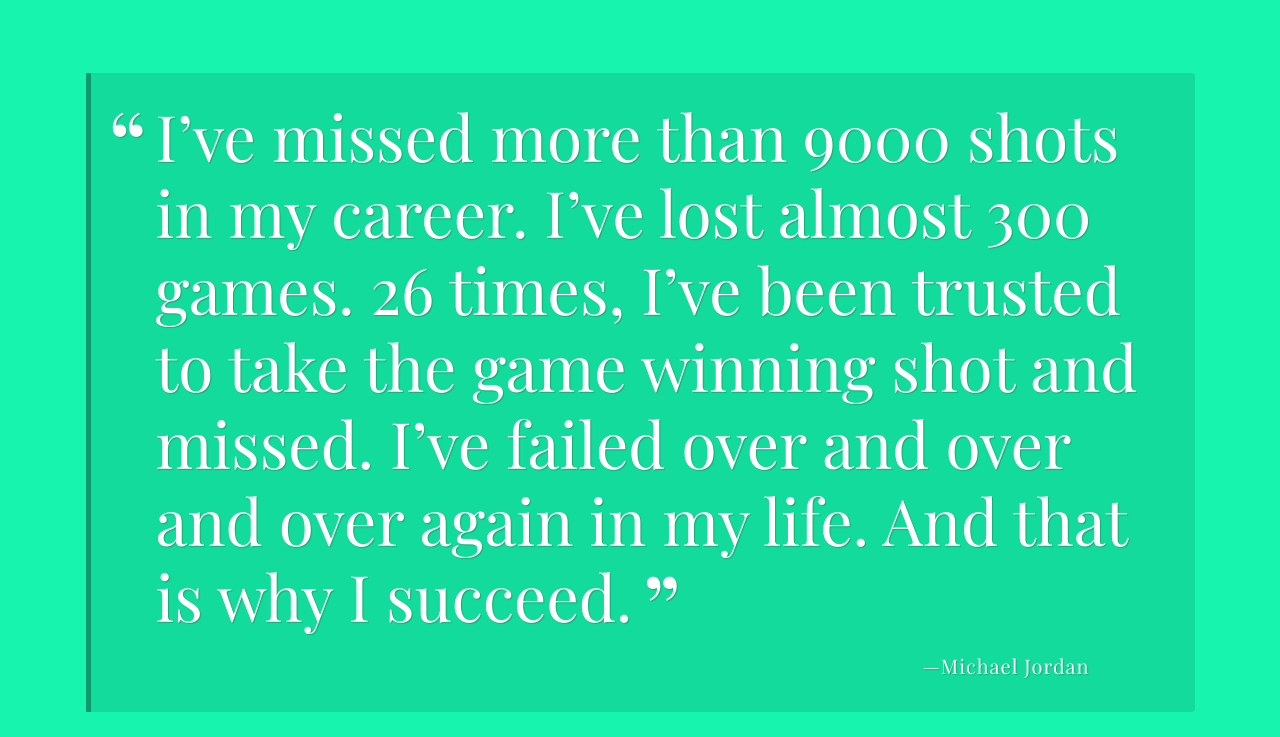
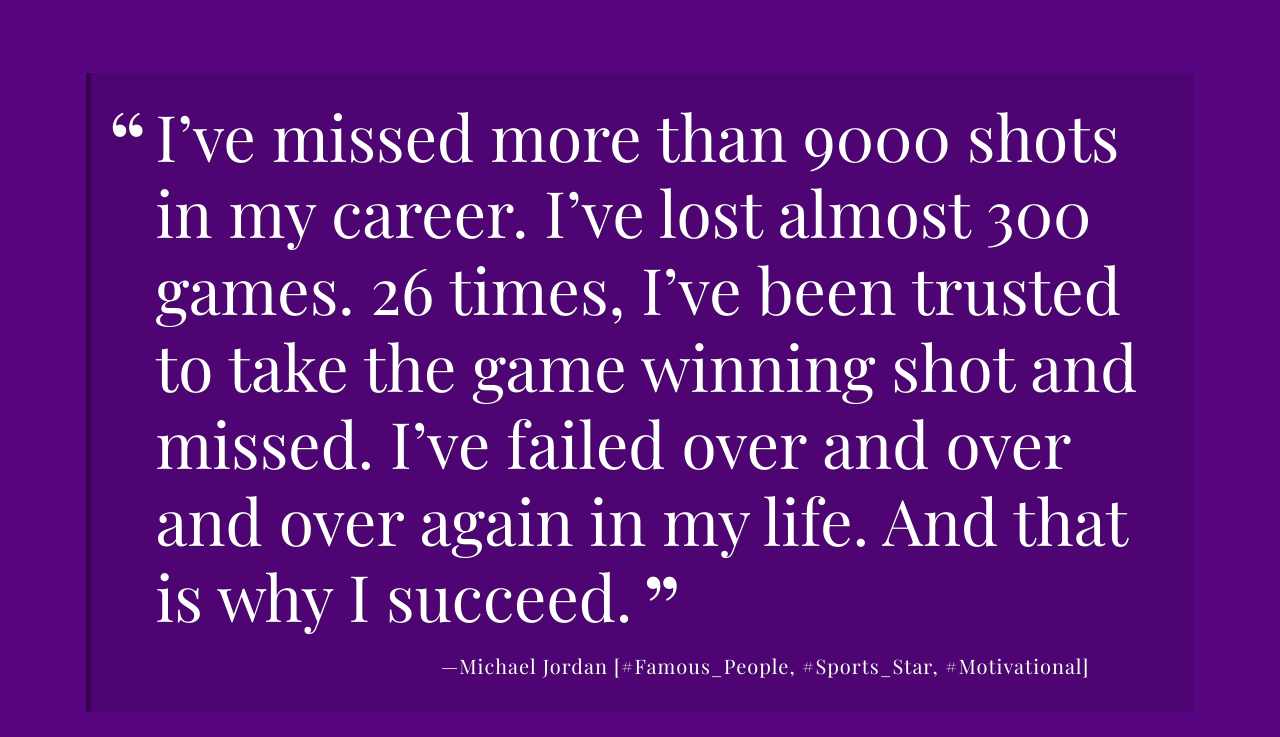
Before and after one commit to gaedimauro/techdegree-project-1, a plain HTML site: page index.html in a window 1280 px wide. Both pictures are taken after a click on the button "Show another quote". Shown: the part 147-884 px from the top of the page. Drawn offline with nearby package versions, Linux system fonts and the light colour scheme; a web font is replaced by a local one.

Commit message:
Major script updates
Major changes to the script

Added .a tag variable to the quote array.
Fixed css for tags variable to work

Added updateQuote function needed for exceeds expectation

cleaned js code

and currently working of JSDOC

```diff
--- a/css/styles.css
+++ b/css/styles.css
@@ -115,6 +115,14 @@ h1 {
   font-style: normal;
 }
 
+.tags:before{
+  content: " [";
+}
+
+.tags:after{
+  content: "]";
+}
+
 @media (min-width: 768px) {
   body {
     padding: 25px;
--- a/js/script.js
+++ b/js/script.js
@@ -3,136 +3,158 @@ Treehouse FSJS Techdegree:
 project 1 - A Random Quote Generator
 ******************************************/
 
-// For assistance:
-  // Check the "Project Resources" section of the project instructions
-  // Reach out in your Slack community - https://treehouse-fsjs-102.slack.com/app_redirect?channel=chit-chat
 
-/***
- * `quotes` array
-***/
-
-const quotes =
-[
+ /**
+  * Quotes Array
+  * @property {String}           Quote     - The quote
+  * @property {String}           Source    - The author
+  * @property {String}           Citation  - reference to a book
+  * @property {int}              Year      - Year quote was recorded
+  * @property {Array of String}  Tags      - Tags are keywords
+  *
+  * @property Quote, Source - Must be never be equal to null
+  * @property Citation, Year, Tags - Optional can be equal to null and/or not listed in entry
+  */
+const quotes = [
   {
-    quote:      `Happy Hunger Games! And may the odds be ever in your favor.`,
-    source:     'Suzanne Collins',
-    citation:   'The Hunger Games',
+    quote: 'Happy Hunger Games! And may the odds be ever in your favor.',
+    source: 'Suzanne Collins',
+    citation: 'The Hunger Games',
+    tags: ['#Novelist']
   },
   {
-    quote:      "Don't count the days, make the days count",
-    source:     'Muhammad Ali',
+    quote: "Don't count the days, make the days count",
+    source: 'Muhammad Ali',
+    tags: ['#Famous_People', '#Sports_Star', '#Motivational']
   },
   {
-    quote:      "It always seems impossible until it's done.",
-    source:     'Nelson Mandela',
+    quote: "It always seems impossible until it's done.",
+    source: 'Nelson Mandela',
   },
   {
-    quote:      "If you don't stand for something, you will fall for anything.",
-    source:     'Peter Marshall',
+    quote: "If you don't stand for something, you will fall for anything.",
+    source: 'Peter Marshall',
   },
   {
-    quote:      `It takes a great deal of bravery to stand up to our enemies, but just as much to stand up to our friends`,
-    source:     'J.K. Rowling',
-    citation:   `Harry Potter & the Philosopher's Stone`,
-    year:       1997
+    quote: "It takes a great deal of bravery to stand up to our enemies, but just as much to stand up to our friends",
+    source: 'J.K. Rowling',
+    citation: "Harry Potter & the Philosopher's Stone",
+    year: 1997,
+    tags: ['#Novelist']
   },
   {
-    quote:      `happiness can be found even in the darkest of times, if one only remembers to turn on the light.`,
-    source:     'J.K. Rowling',
-    citation:   `Harry Potter & the Prisoner of Azkaban`,
-    year:       1999
+    quote: 'Happiness can be found even in the darkest of times, if one only remembers to turn on the light.',
+    source: 'J.K. Rowling',
+    citation: 'Harry Potter & the Prisoner of Azkaban',
+    year: 1999,
+    tags: ['#Novelist']
   },
   {
-    quote:      `Those who don’t believe in magic will never find it`,
-    source:     'Ronald Dahl',
-    citation:   `The Minpins`,
-    year:       1991
+    quote: 'Those who don’t believe in magic will never find it',
+    source: 'Ronald Dahl',
+    citation: 'The Minpins',
+    year: 1991,
+    tags: ['#Novelist']
   },
   {
-    quote:      `I’ve missed more than 9000 shots in my career. I’ve lost almost 300 games. 26 times, I’ve been trusted to take the game winning shot and missed. I’ve failed over and over and over again in my life. And that is why I succeed.`,
-    source:     'Michael Jordan',
+    quote: 'I’ve missed more than 9000 shots in my career. I’ve lost almost 300 games. 26 times, I’ve been trusted to take the game winning shot and missed. I’ve failed over and over and over again in my life. And that is why I succeed.',
+    source: 'Michael Jordan',
+    tags: ['#Famous_People', '#Sports_Star', '#Motivational']
   },
   {
-    quote:      `Be yourself and people will like you`,
-    source:     'Jeff Kinney',
-    citation:   `Diary of a Wimpy Kid`,
-    year:       2007
+    quote: 'Be yourself and people will like you',
+    source: 'Jeff Kinney',
+    citation: 'Diary of a Wimpy Kid',
+    year: 2007,
+    tags: ['#Novelist']
   },
   {
-    quote:      "I can accept failure, everyone fails at something. But I can’t accept not trying.",
-    source:     'Michael Jordan',
+    quote: "I can accept failure, everyone fails at something. But I can’t accept not trying.",
+    source: 'Michael Jordan',
+    tags: ['#Famous_People', '#Sports_Star', '#Motivational']
   },
   {
-    quote:      `Success is a lousy teacher. It seduces smart people into thinking they can't lose`,
-    source:     'Bill Gates',
+    quote: "Success is a lousy teacher. It seduces smart people into thinking they can't lose",
+    source: 'Bill Gates',
   },
   {
-    quote:      `Be the change you want to see in the World`,
-    source:     'Mahatma Gandhi',
+    quote: 'Be the change you want to see in the World',
+    source: 'Mahatma Gandhi',
+    tags: ['#Spiritual'],
   },
   {
-    quote:      `When you can’t find someone to follow, you have to find a way to lead by example.`,
-    source:     'Roxane Gay',
-    citation:   `Bad Feminist`,
-    year:       2014
+    quote: 'When you can’t find someone to follow, you have to find a way to lead by example.',
+    source: 'Roxane Gay',
+    citation: 'Bad Feminist',
+    year: 2014,
+    tags: ['#Novelist']
   },
   {
-    quote:      `Hoping for the best, prepared for the worst, and unsurprised by anything in between.`,
-    source:     'Maya Angelou',
-    citation:   'I Know Why the Caged Bird Sings',
-    year:       1964
+    quote: 'Hoping for the best, prepared for the worst, and unsurprised by anything in between.',
+    source: 'Maya Angelou',
+    citation: 'I Know Why the Caged Bird Sings',
+    year: 1964,
+    tags: ['#Novelist', '#Poet']
   },
   {
-    quote:      `Have no fear of perfection, you'll never reach it.`,
-    source:     'Salvador Dali',
+    quote: "Have no fear of perfection, you'll never reach it.",
+    source: 'Salvador Dali',
+    tags: ['#Artist'],
   },
   {
-    quote:      `I am not strange. I am just not normal`,
-    source:     'Salvador Dali',
+    quote: 'I am not strange. I am just not normal',
+    source: 'Salvador Dali',
+    tags: ['#Artist'],
   },
   {
-    quote:      `I never lose. I either win or learn.`,
-    source:     'Nelson Mandela',
+    quote: 'I never lose. I either win or learn.',
+    source: 'Nelson Mandela',
   },
   {
-    quote:      `We believe in ordinary acts of bravery, in the courage that drives one person to stand up for another.`,
-    source:     'Veronica Roth',
-    citation:   'Divergent',
-    year:       2011
+    quote: 'We believe in ordinary acts of bravery, in the courage that drives one person to stand up for another.',
+    source: 'Veronica Roth',
+    citation: 'Divergent',
+    year: 2011,
+    tags: ['#Novelist']
   },
   {
-    quote:      `There is never a time or place for true love. It happens accidentally, in a heartbeat, in a single flashing, throbbing moment.`,
-    source:     'Sarah Dessen',
-    citation:   'The Truth About Forever',
-    year:       2006
+    quote: 'There is never a time or place for true love. It happens accidentally, in a heartbeat, in a single flashing, throbbing moment.',
+    source: 'Sarah Dessen',
+    citation: 'The Truth About Forever',
+    year: 2006,
+    tags: ['#Novelist']
   },
   {
-    quote:      `Even the darkest night will end and the sun will rise.`,
-    source:     'Victor Hugo',
-    citation:   'Les Misérables',
-    year:       2013
-  }
-];
+    quote: 'Even the darkest night will end and the sun will rise.',
+    source: 'Victor Hugo',
+    citation: 'Les Misérables',
+    year: 2013,
+    tags: ['#Musical']
+  },
+  {
+    quote: 'It’s hard to beat a person who never gives up.',
+    source: 'Babe Ruth',
+    tags: ['#Famous_People', '#Sports_Star', '#Motivational']
+  },
+  {
+    quote: 'Do one thing every day that scares you.',
+    source: 'Eleanor Roosevelt',
+    tags: ['#Famous_People', '#Motivational']
+  }];
+
 
 
   /**
    * getRandomColour function
    * @param {*} max
    */
-function getRandomColour(){
-
+  function getRandomColor()
+  {
     const red = Math.floor(Math.random() * 256);
     const green = Math.floor(Math.random() * 256);
-  const blue =  Math.floor(Math.random() * 256);
-
+    const blue = Math.floor(Math.random() * 256);
     document.body.style.backgroundColor = `rgb(${red}, ${green}, ${blue})`;
   }
-
-
-
-/***
- * `getRandomQuote` function
-***/
 
   /**
    * This function will generate a random number which will be used to display a
@@ -141,39 +163,46 @@ function getRandomColour(){
    * @param {This parameter is the array length of the quotes array} max
    */
   const getRandomQuote = max => Math.floor(Math.random() * Math.floor(max));
-
   let quoteIndex = getRandomQuote(quotes.length);
 
   /***
    * `printQuote` function
    ***/
-
-function printQuote(){
-
+  function printQuote()
+  {
     let quote = quotes[(getRandomQuote(quotes.length))];
-
     let html = ``;
-
-  html +=
-    `
+    html += `
       <p class="quote">${quote.quote}</p>
       <p class="source">${quote.source}
       `;
-    if (quote.citation != undefined){
+    if (quote.citation != undefined)
+    {
       html += `<span class="citation">${quote.citation}</span>`
     }
-    if(quote.year != undefined){
-      html += `<span class="year">${quote.year}</span></p>`
+    if (quote.year != undefined)
+    {
+      html += `<span class="year">${quote.year}</span>`
+    }
+    if (quote.tags != undefined)
+    {
+      html += `<span class="tags">${quote.tags.join(', ')}</span>`
+    }
+    html += '</p>';
+    getRandomColor();
+    document.getElementById('quote-box').innerHTML = html;
   }
 
-    getRandomColour();
+  var intervalID = window.setInterval(updateQuote, 10000);
 
-    document.getElementById('quote-box').innerHTML = html;
+  function updateQuote()
+  {
+    printQuote();
+    getRandomColor();
   }
 
   /***
    * click event listener for the print quote button
    * DO NOT CHANGE THE CODE BELOW!!
    ***/
-
   document.getElementById('load-quote').addEventListener("click", printQuote, false);
```
Lines whose indentation alone changed are shown as unchanged.
